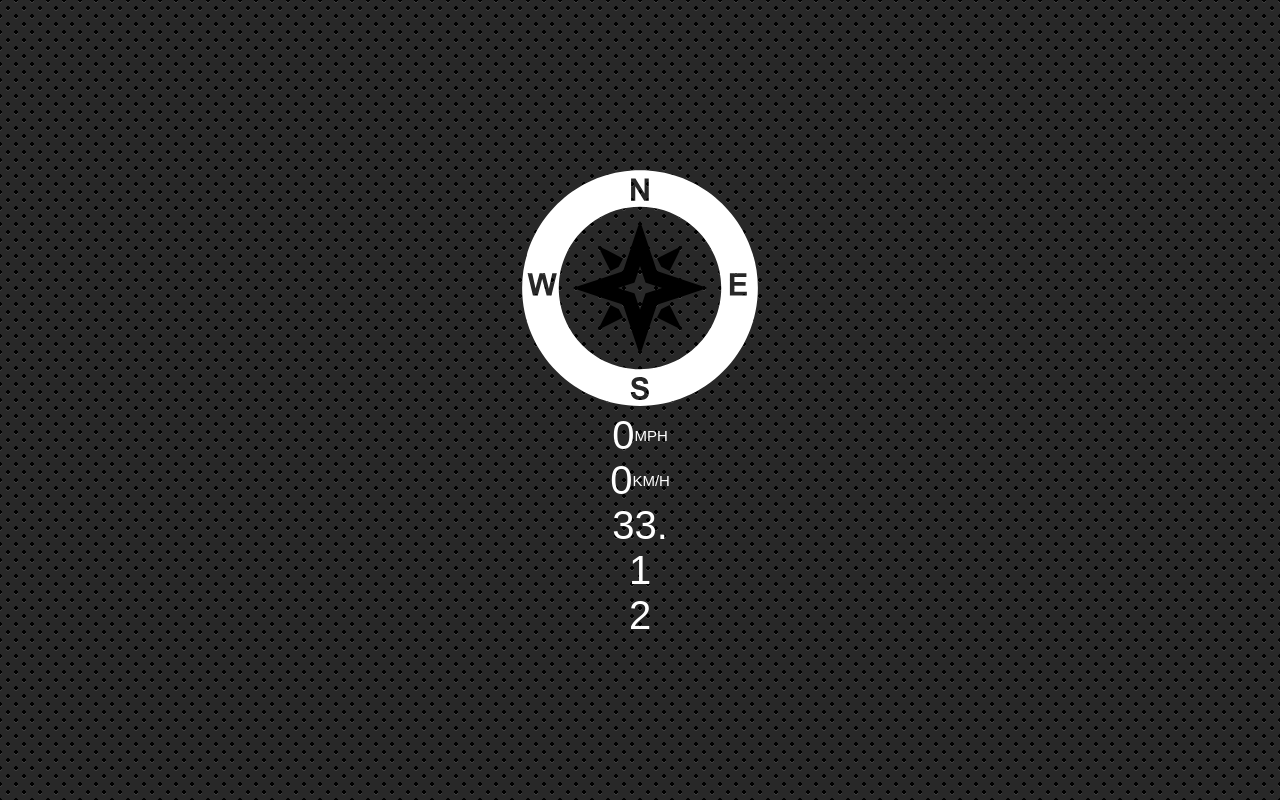
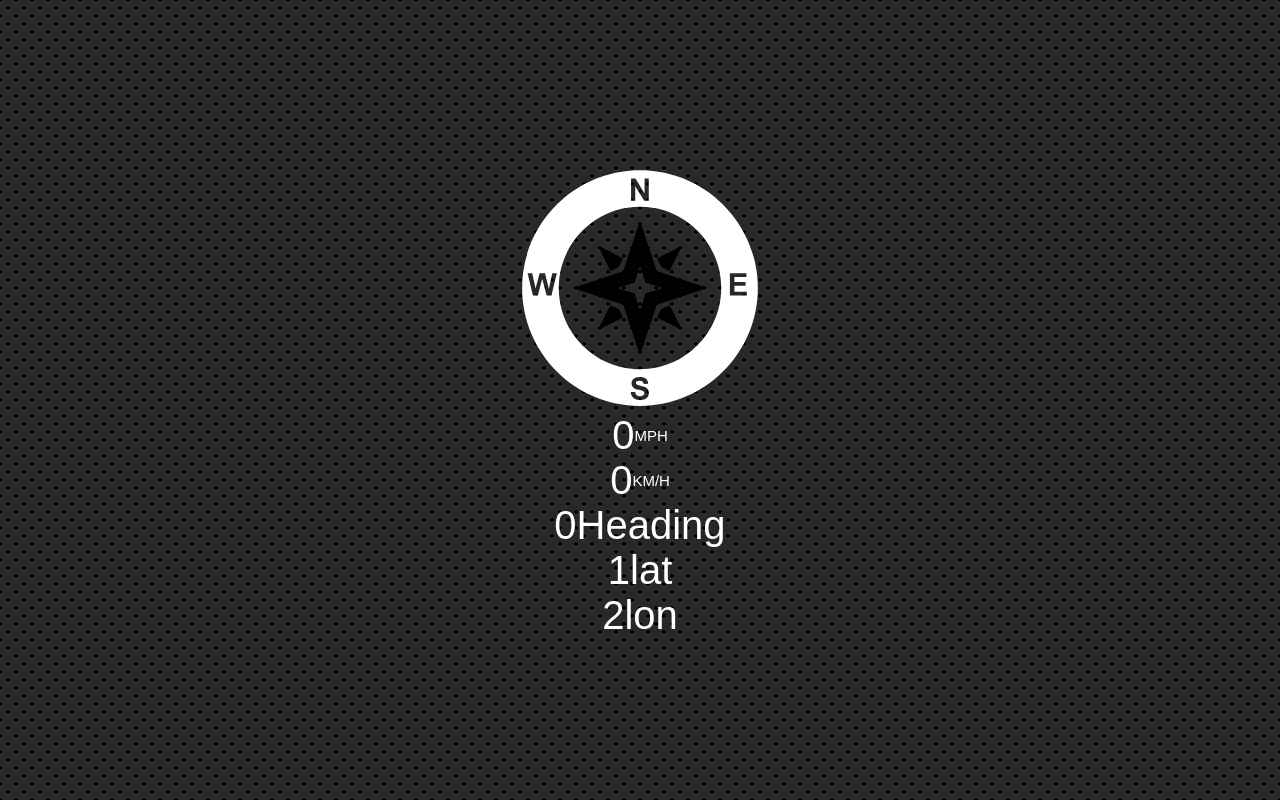
Before and after one commit to mtpzone/mtpzone.github.io, a plain HTML site: page index.html in a window 1280 px wide. Drawn offline with Linux system fonts and the light colour scheme.

Commit message:
Update index.html

```diff
--- a/index.html
+++ b/index.html
@@ -38,14 +38,14 @@
     <span class="units">KM/H</span>
   </h1>
   <h1 class="speed">
-    <span class="heading-value">33</span>
-    <span>.</span>
+    <span class="heading-value">0</span>
+    <span> Heading</span>
   </h1>
   <h1 class="speed">
-    <div class="lat-value">1</div>
+    <div class="lat-value">1</div><span> lat</span>
   </h1>
   <h1 class="speed">
-    <div class="lon-value">2</div>
+    <div class="lon-value">2</div><span> lon</span>
   </h1>
 
   <style>
```
